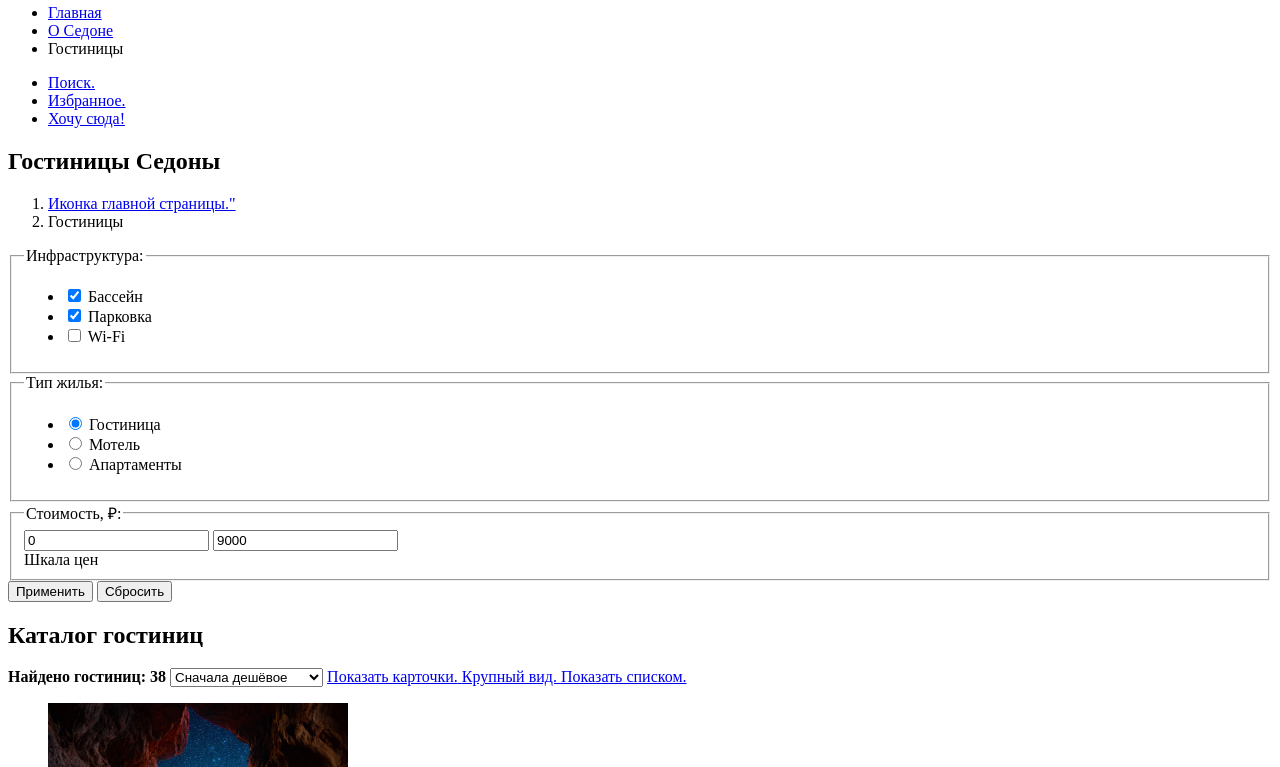
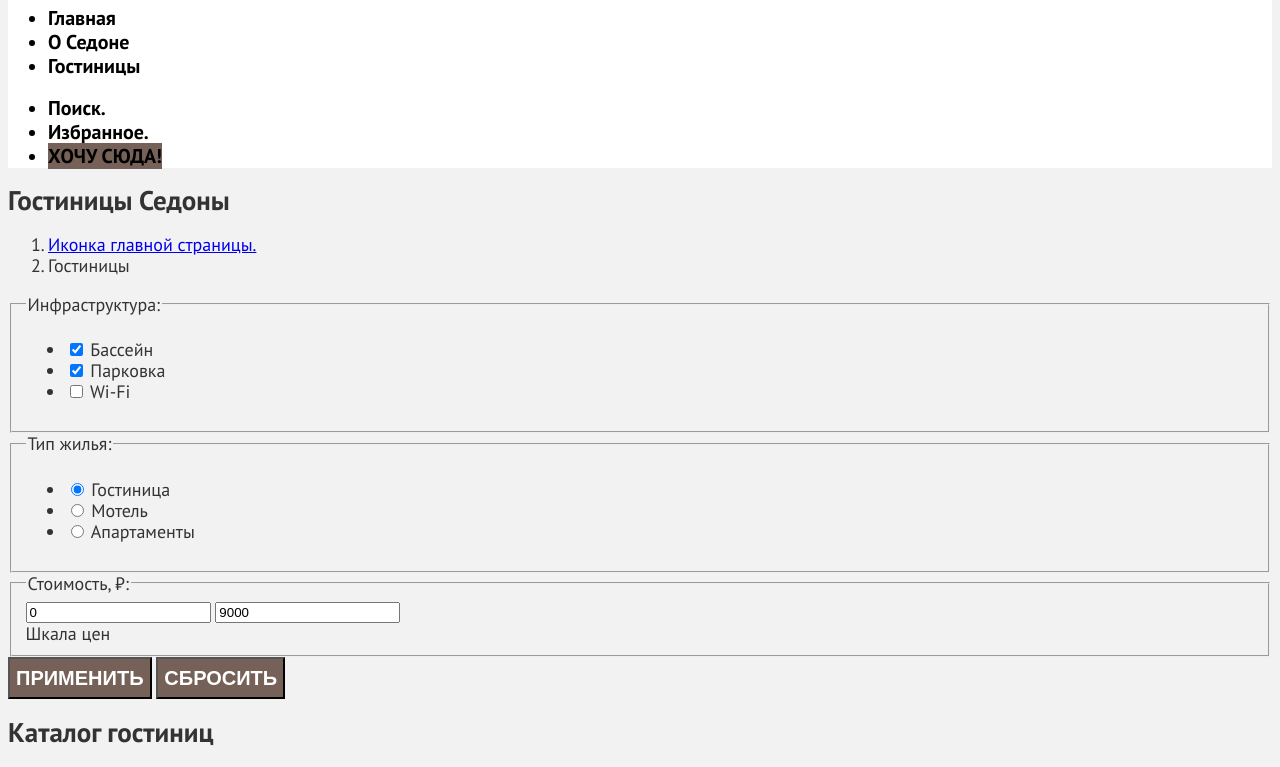
Before and after one commit to htmlacademy-htmlcss/2106603-sedona-1, a plain HTML site: page catalog.html in a window 1280 px wide. Shown: the part 94-861 px from the top of the page. Drawn offline with Linux system fonts and the light colour scheme.

Commit message:
Меняет названия классов у кнопок

```diff
--- a/catalog.html
+++ b/catalog.html
@@ -3,6 +3,7 @@
   <head>
     <meta charset="utf-8">
     <title>HTML Academy: Седона</title>
+    <link rel="stylesheet" href="styles/styles.css">
   </head>
   <body>
     <header class="page-header">
@@ -33,7 +34,7 @@
             </a>
           </li>
           <li class="navigation-item">
-            <a class="navigation-link button" href="#">Хочу сюда!</a>
+            <a class="button button-primary navigation-link button-smaller-font" href="#">Хочу сюда!</a>
           </li>
         </ul>
       </nav>
@@ -44,7 +45,7 @@
         <ol class="breadcrumbs">
           <li class="breadcrumbs-item">
             <a class="breadcrumbs-link" href="index.html">
-              <span class="visually-hidden">Иконка главной страницы."</span>
+              <span class="visually-hidden">Иконка главной страницы.</span>
             </a>
           </li>
           <li class="breadcrumbs-item">
@@ -104,8 +105,8 @@
             <input type="text" placeholder="до" value="9000">
             <div class="scale">Шкала цен</div>
           </fieldset>
-          <button class="button" type="submit">Применить</button>
-          <button class="button" type="reset">Сбросить</button>
+          <button class="button button-secondary button-smaller-font" type="submit">Применить</button>
+          <button class="button button-smaller-font" type="reset">Сбросить</button>
         </form>
       </section>
       <section class="main-catalog">
```
